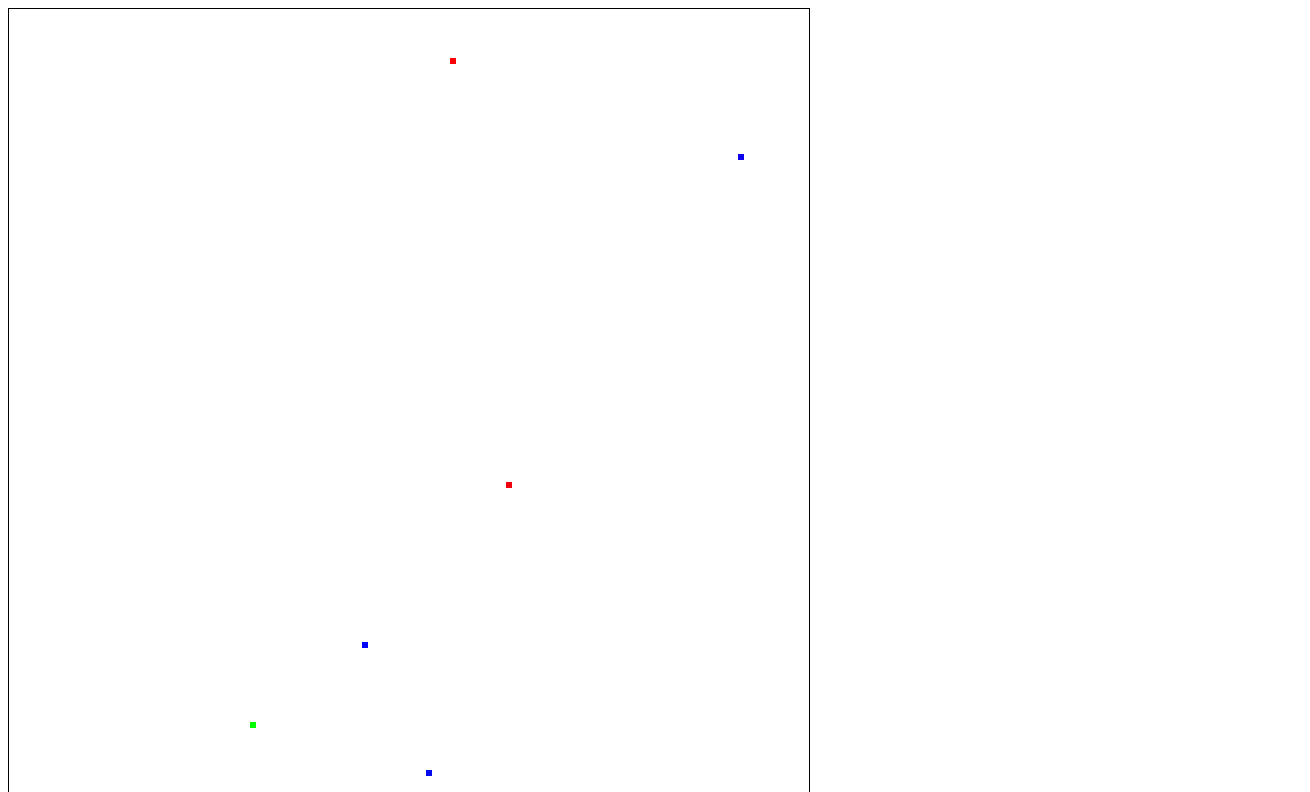
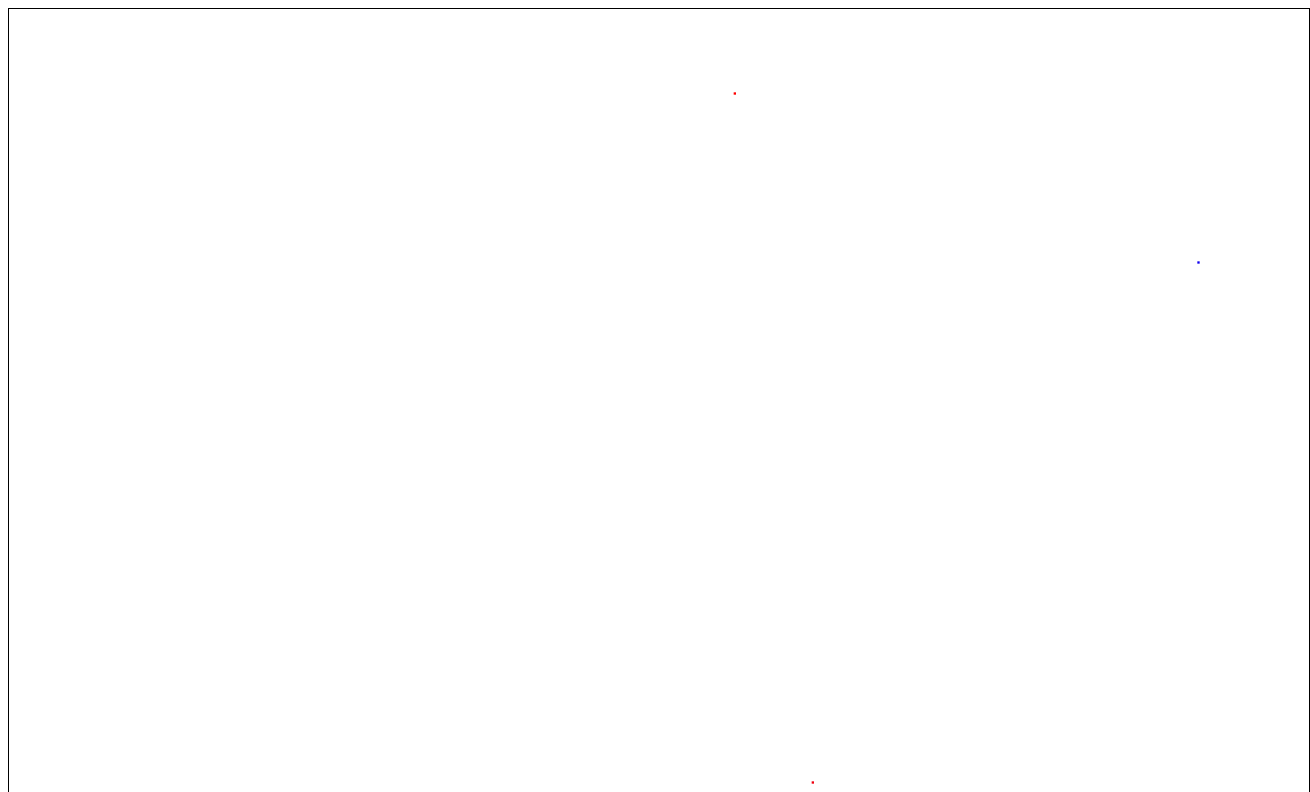
Before and after one commit to FXHibon/BrownienMove, a plain HTML site: page index.html in a window 1280 px wide. Shown: the top 792 px of the page, 1310 px wide, since content can reach past the window. Drawn offline with Linux system fonts and the light colour scheme.

Commit message:
Augmentation de la taille et de la vitesse

```diff
--- a/index.html
+++ b/index.html
@@ -6,7 +6,7 @@
     </head>
     <body>
 
-        <canvas id="mainCanvas" width="800" height="800"
+    <canvas id="mainCanvas" width="1300" height="1300"
                 style="border:1px solid #000000;">
         </canvas>
 
--- a/js/main.js
+++ b/js/main.js
@@ -1,10 +1,10 @@
 var canvas = document.getElementById("mainCanvas");
 
-var width = 800,
-    height = 800;
+var width = 1300,
+    height = 1300;
 
-var rows = 100,
-    cols = 100;
+var rows = 300,
+    cols = 300;
 
 var locations = {};
 
@@ -120,7 +120,7 @@ function drawDrunked(canvas) {
 
 
     if (auto) {
-        setTimeout("drawDrunked(canvas)", 10);
+        setTimeout("drawDrunked(canvas)", 6);
     }
 
 }
```
